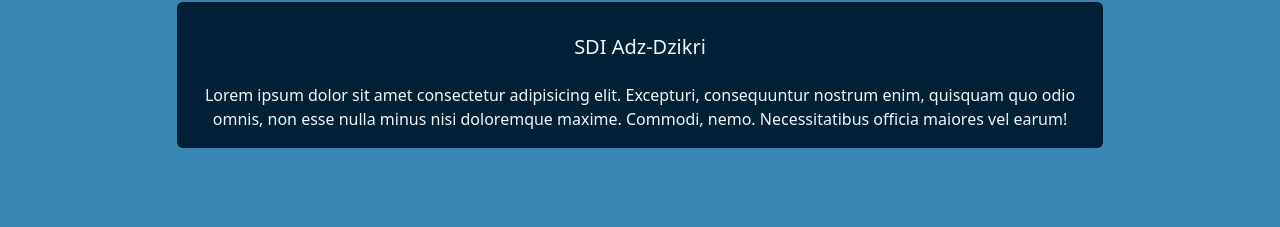
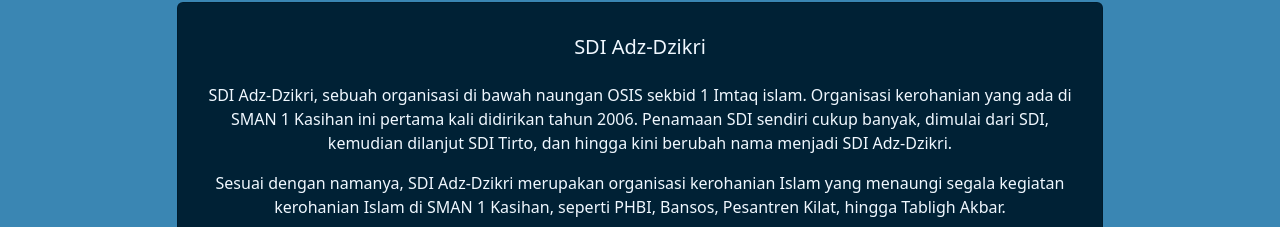
Before and after one commit to doddyandrian/sdiadzdzikri, a plain HTML site: page index.html in a window 1280 px wide. Shown: the part 725-952 px from the top of the page. Drawn offline with nearby package versions, Linux system fonts and the light colour scheme.

Commit message:
Menambhakan tentang SDI Adz-Dzikri di bagian About

```diff
--- a/index.html
+++ b/index.html
@@ -73,7 +73,11 @@
             <div class="card">
               <div class="card-body text-center"><h5>SDI Adz-Dzikri</h5></div>
               <p class="card-text">
-                Lorem ipsum dolor sit amet consectetur adipisicing elit. Excepturi, consequuntur nostrum enim, quisquam quo odio omnis, non esse nulla minus nisi doloremque maxime. Commodi, nemo. Necessitatibus officia maiores vel earum!
+                SDI Adz-Dzikri, sebuah organisasi di bawah naungan OSIS sekbid 1 Imtaq islam. Organisasi kerohanian yang ada di SMAN 1 Kasihan ini pertama kali didirikan tahun 2006. Penamaan SDI sendiri cukup banyak, dimulai dari SDI,
+                kemudian dilanjut SDI Tirto, dan hingga kini berubah nama menjadi SDI Adz-Dzikri.
+              </p>
+              <p class="card-text">
+                Sesuai dengan namanya, SDI Adz-Dzikri merupakan organisasi kerohanian Islam yang menaungi segala kegiatan kerohanian Islam di SMAN 1 Kasihan, seperti PHBI, Bansos, Pesantren Kilat, hingga Tabligh Akbar.
               </p>
             </div>
           </div>
```
